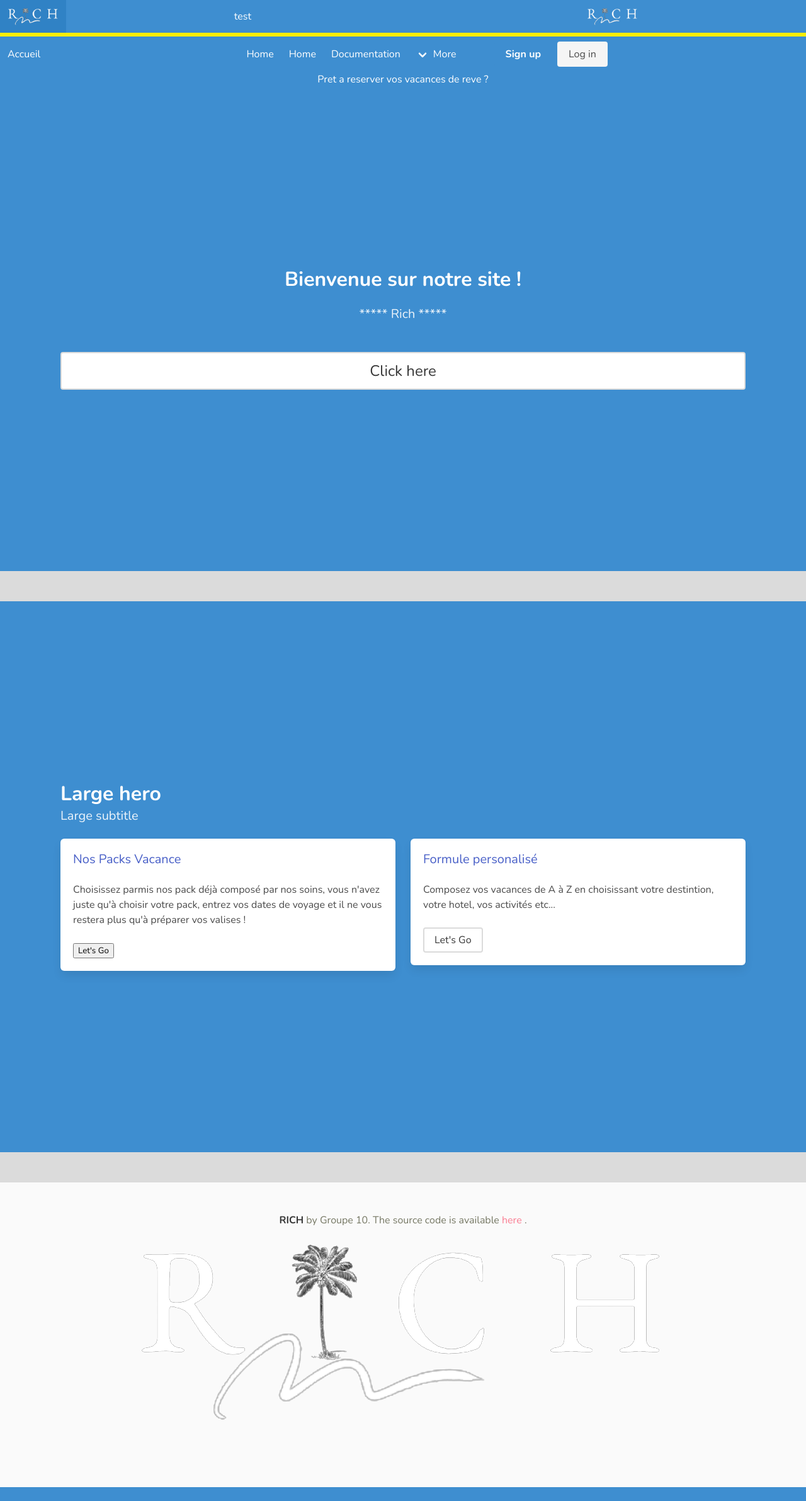
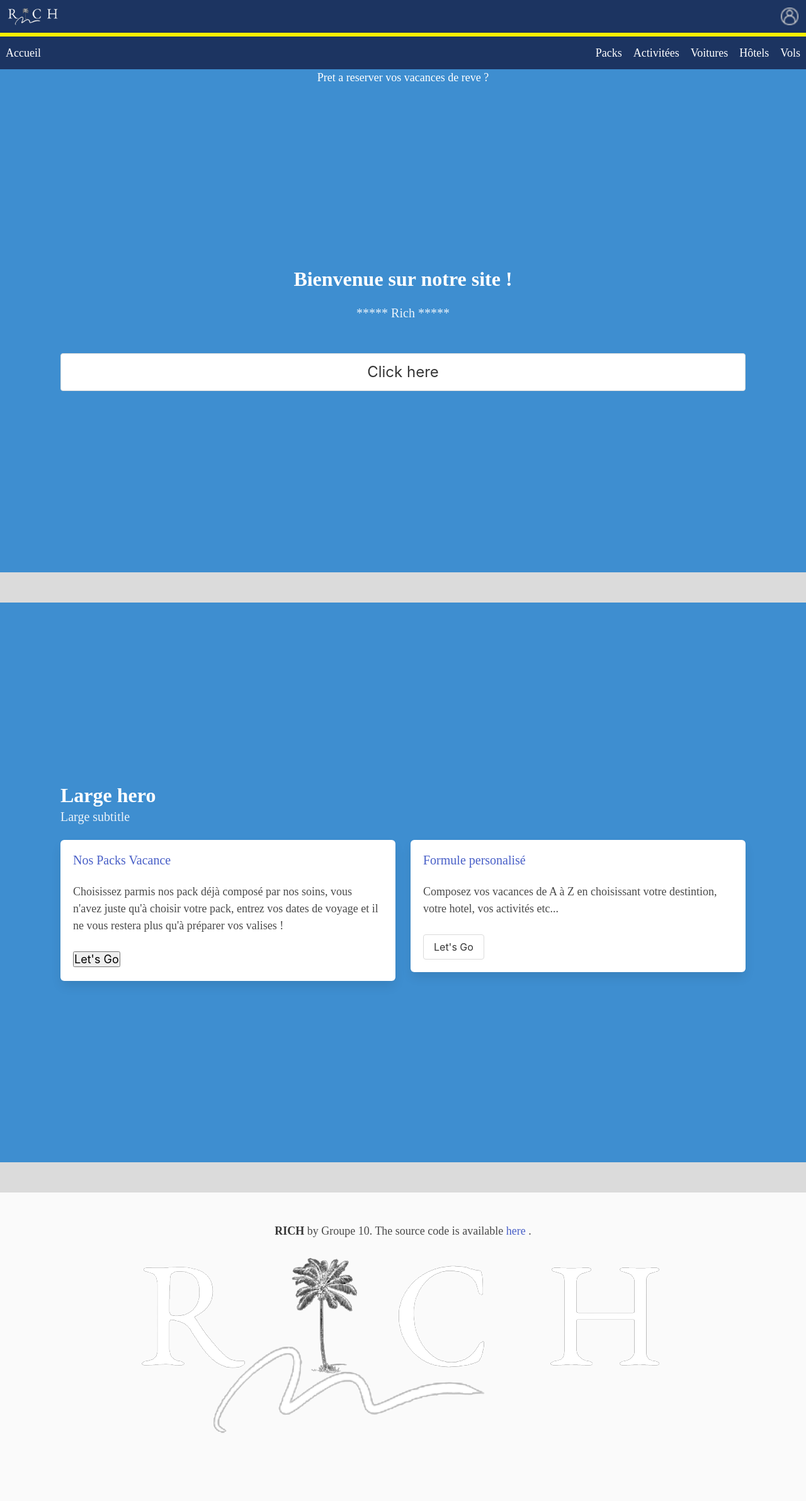
Before and after one commit to Projet-devWeb-2022/RICH, a Symfony app: template templates/homePage/homepage.html.twig in a window 1280 px wide. Shown: the whole page at 63% size. Before the commit the page ends 2362 px from the top, so only its background shows below. Run offline with Twig, Linux system fonts and the light colour scheme; the template is opened without the code that fills it, so the values that code supplies are empty; style sheets or scripts are compiled from the project's sources; some libraries are stand-ins or nearby versions.

Commit message:
feat: base html

```diff
--- a/assets/styles/bulmaStyles.scss
+++ /dev/null
@@ -1,37 +0,0 @@
-@charset "UTF-8";
-
-// Import a Google Font
-@import url('https://fonts.googleapis.com/css?family=Nunito:400,700');
-
-// Set your brand colors
-$purple: #8A4D76;
-$pink: #FA7C91;
-$brown: #757763;
-$beige-light: #D0D1CD;
-$beige-lighter: #EFF0EB;
-
-// Update Bulma's global variables
-$family-sans-serif: "Nunito", sans-serif;
-$grey-dark: $brown;
-$grey-light: $beige-light;
-$primary: $purple;
-$link: $pink;
-$widescreen-enabled: false;
-$fullhd-enabled: false;
-
-// Update some of Bulma's component variables
-$body-background-color: $beige-lighter;
-$control-border-width: 2px;
-$input-border-color: transparent;
-$input-shadow: none;
-
-// Import only what you need from Bulma
-@import "~bulma/sass/utilities/_all.sass";
-@import "~bulma/sass/base/_all.sass";
-@import "~bulma/sass/elements/button.sass";
-@import "~bulma/sass/elements/container.sass";
-@import "~bulma/sass/elements/title.sass";
-@import "~bulma/sass/form/_all.sass";
-@import "~bulma/sass/components/navbar.sass";
-@import "~bulma/sass/layout/hero.sass";
-@import "~bulma/sass/layout/section.sass";
--- /dev/null
+++ b/assets/styles/stylePlus.css
@@ -0,0 +1,22 @@
+* {
+    font-family: 'Bahnschrift Light';
+    font-size: large;
+    margin: 0;
+    padding: 0;
+}
+
+.item-navbar {
+    display: flex;
+    justify-content: center;
+    align-items: center;
+    padding-left: 0.5em;
+    padding-right: 0.5em;
+    color: white;
+}
+
+.item-navbar:hover{
+    background-color: #1c2b4f;
+    font-size: medium;
+    font-style: italic;
+    color: white;
+}
--- /dev/null
+++ b/templates/base.html.twig
@@ -0,0 +1,88 @@
+<!DOCTYPE html>
+<html lang="fr">
+<head>
+    <meta charset="UTF-8">
+    <title>{% block title %}{% endblock %}</title>
+    <link rel="stylesheet" href="https://cdn.jsdelivr.net/npm/bulma@0.9.3/css/bulma.min.css">
+    <link rel="icon" href="{{ asset('../assets/img/favicon_RICH.png') }}">
+    <link rel="stylesheet" href="{{ asset('../assets/styles/stylePlus.css') }}">
+</head>
+
+<header>
+    {% block nav %}
+        <nav class="navbar" role="navigation" aria-label="main navigation" style="background-color: #1C3461;">
+            <div class="navbar-brand">
+                <a class="navbar-item" style="pointer-events: none;">
+                    <img src="{{ asset('../assets/img/logo_RICH.png') }}">
+                </a>
+            </div>
+            <div class = "navbar-menu">
+                <div class="navbar-end">
+                </div>
+
+                <a class="navbar-item">
+                    <img src="{{ asset('../assets/img/icon_user_blanc.png') }}" style="color: white;">
+                </a>
+                </div>
+            </div>
+        </nav>
+
+        <nav style="background-color: #FDEE00; height: 0.8vh"></nav>
+    {% endblock %}
+
+    {% block navtwo %}
+        <nav class="navbar is-info" role="navigation" aria-label="main navigation" style="background-color: #1C3461;">
+            <div class="navbar-start">
+                <a class="item-navbar">
+                    Accueil
+                </a>
+            </div>
+            <div class="navbar-brand">
+            </div>
+
+            <div class="navbar-menu">
+                <div class="navbar-end">
+                </div>
+                    <a class="item-navbar">
+                        Packs
+                    </a>
+
+                    <a class="item-navbar">
+                        Activitées
+                    </a>
+
+                    <a class="item-navbar">
+                        Voitures
+                    </a>
+                    <a class="item-navbar">
+                        Hôtels
+                    </a>
+
+                    <a class="item-navbar">
+                        Vols
+                    </a>
+                </div>
+            </div>
+            </div>
+        </nav>
+    {% endblock %}
+</header>
+
+<body class="has-background-grey-lighter">
+{% block content %}
+{% endblock %}
+</body>
+
+{% block footer %}
+    <footer class="footer">
+        <div class="content has-text-centered">
+            <p>
+                <strong>RICH</strong> by <a href="#">NainLand</a>. The source code is licensed
+                <a href="#">MIT</a>. The website content
+                is licensed <a href="#">CC BY NC SA 4.0</a>.
+            </p>
+        </div>
+    </footer>
+{% endblock %}
+
+</html>
--- a/templates/homePage/homepage.html.twig
+++ b/templates/homePage/homepage.html.twig
@@ -1,7 +1,7 @@
-{% extends './baseUser.html.twig' %}
+{% extends './base.html.twig' %}
 
 
-{% block title %}Hello HomePageController!{% endblock %}
+{% block title %}HomePageController!{% endblock %}
 
 
 {% block content %}
--- a/webpack.config.js
+++ b/webpack.config.js
@@ -21,7 +21,7 @@ Encore
      * and one CSS file (e.g. app.css) if your JavaScript imports CSS.
      */
     .addEntry('app', './assets/app.js')
-    .addStyleEntry('Bulma', './assets/styles/bulmaStyles.scss')
+    .addStyleEntry('Bulma', './assets/styles/stylePlus.css')
 
     // enables the Symfony UX Stimulus bridge (used in assets/bootstrap.js)
     .enableStimulusBridge('./assets/controllers.json')
```
Also changed, not shown: templates/baseAdmin.html.twig (+6 -2 lines), assets/img/favicon_RICH.png (added), assets/img/icon_user.png (added), assets/img/icon_user_blanc.png (added).
